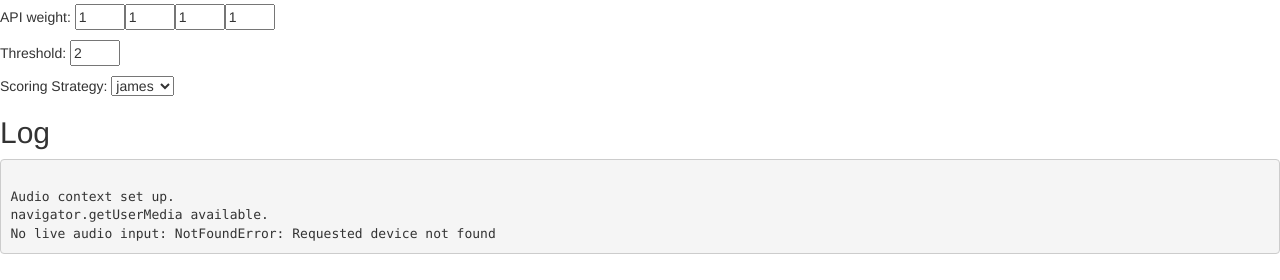
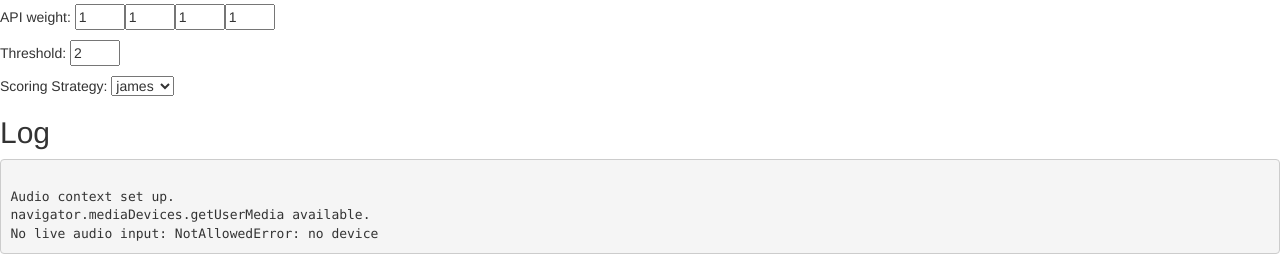
Before and after one commit to jjoojjoo123/speechToText, a Flask app: page / in a window 1280 px wide. Shown: the part 520-800 px from the top of the page. Run offline with Flask 2, Linux system fonts and the light colour scheme; parts of the project's set-up code (start-up, migrations or seed data) failed here and were passed over; some libraries are stand-ins or nearby versions.

Commit message:
淘汰navigator.getUserMedia
現在有統一標準 navigator.mediaDevices.getUserMedia 可用了

```diff
--- a/templates/index.html
+++ b/templates/index.html
@@ -205,20 +205,19 @@
   }
 
   window.onload = function init() {
-    try {
+    try{
       // webkit shim
       window.AudioContext = window.AudioContext || window.webkitAudioContext;
-      navigator.getUserMedia = navigator.getUserMedia || navigator.webkitGetUserMedia;
+      //navigator.getUserMedia = navigator.getUserMedia || navigator.webkitGetUserMedia || navigator.mozGetUserMedia || navigator.msGetUserMedia;
       window.URL = window.URL || window.webkitURL;
 
       audio_context = new AudioContext;
       __log('Audio context set up.');
-      __log('navigator.getUserMedia ' + (navigator.getUserMedia ? 'available.' : 'not present!'));
+      __log('navigator.mediaDevices.getUserMedia ' + (navigator.mediaDevices.getUserMedia ? 'available.' : 'not present!'));
     } catch (e) {
       alert('No web audio support in this browser!');
     }
-
-    navigator.getUserMedia({audio: true}, startUserMedia, function(e) {
+    navigator.mediaDevices.getUserMedia({audio: true}).then(startUserMedia).catch(function(e) {
       __log('No live audio input: ' + e);
     });
   };
```
